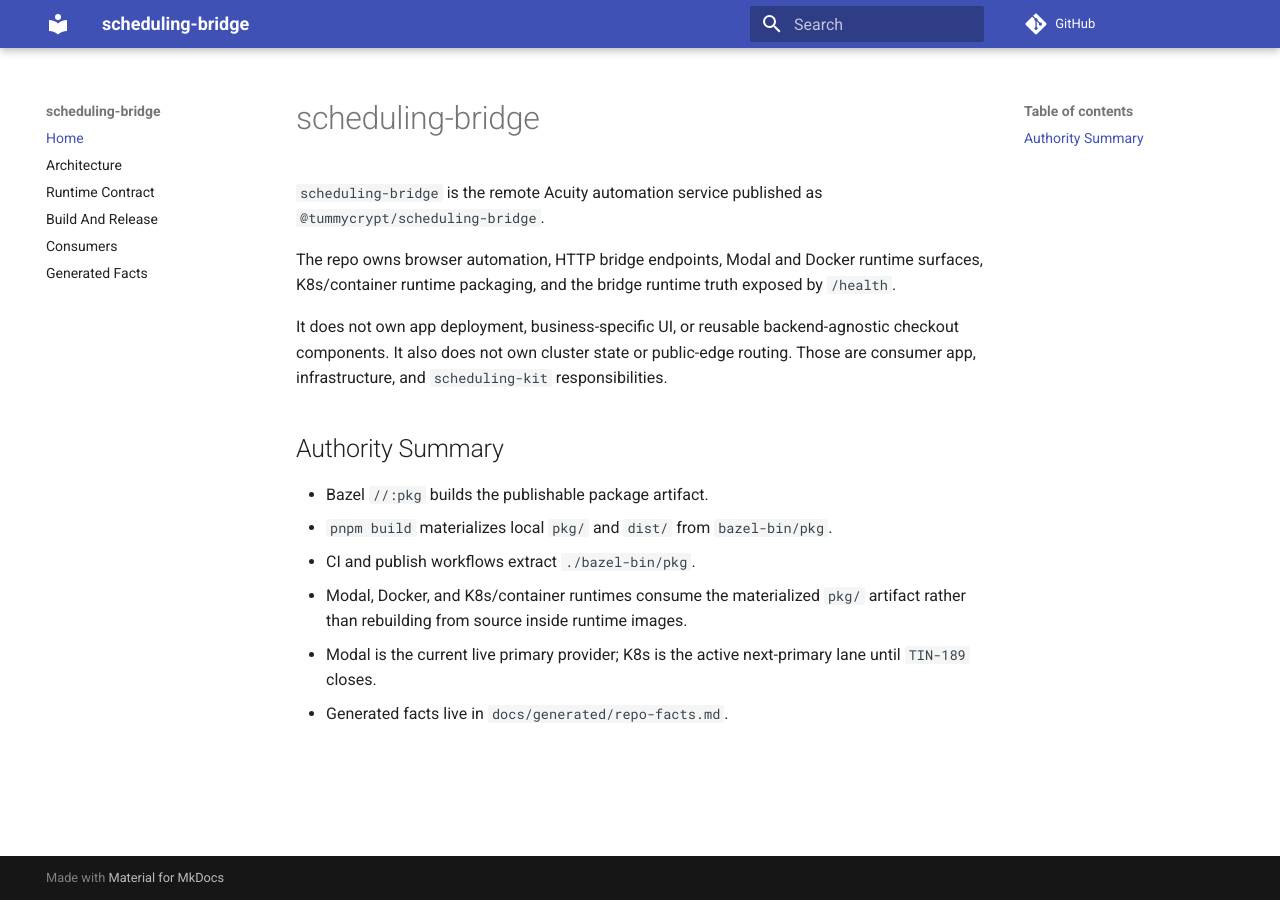
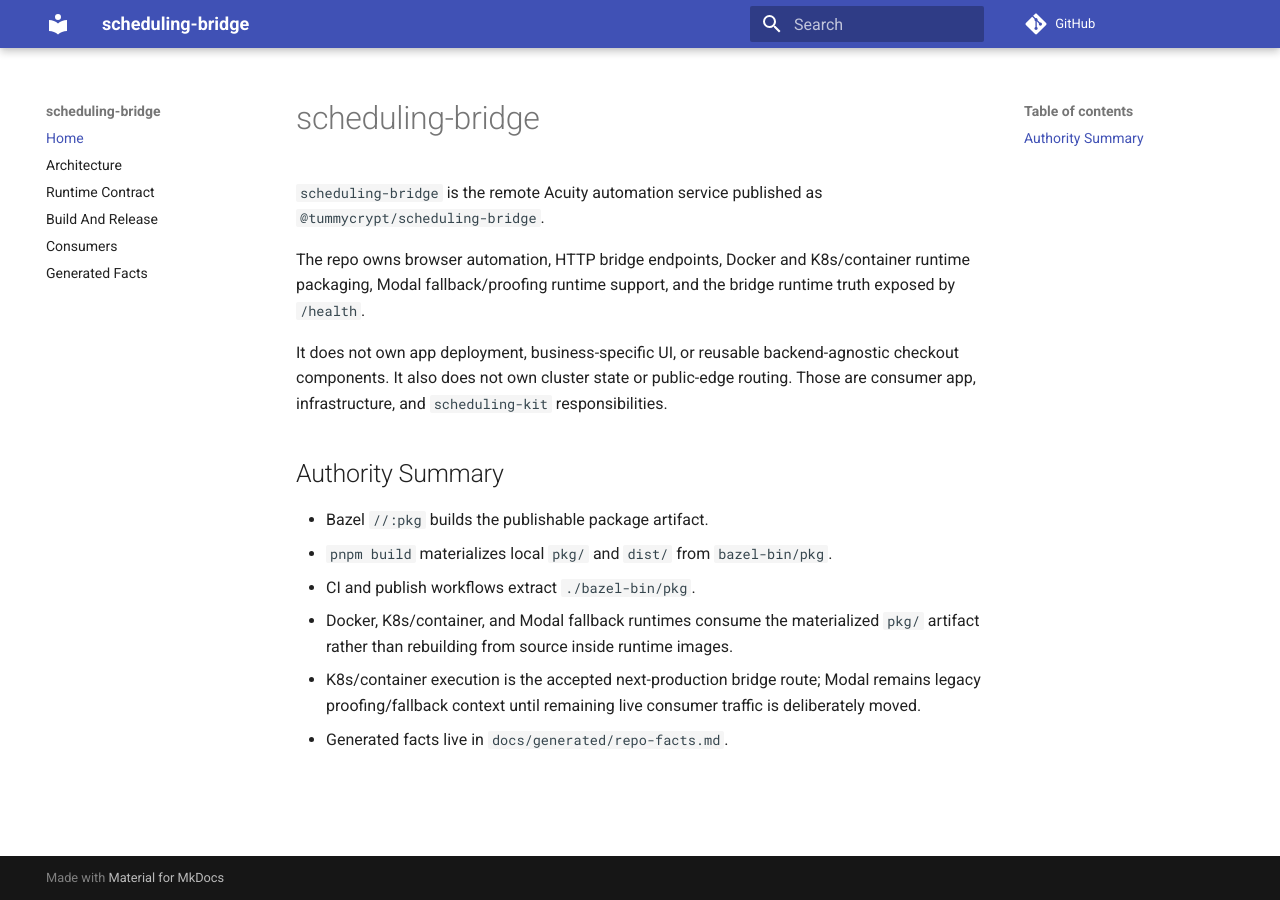
Before and after one commit to Jesssullivan/scheduling-bridge, an MkDocs documentation site: the page built from docs/index.md, in a window 1280 px wide. Built offline with MkDocs 1.6.1 and Material for MkDocs 9.7.7, drawn with Linux system fonts in a browser that asks for light colours; comment, search, counter and statistics services are not loaded.

Commit message:
document k8s bridge as next production route (#102)

```diff
--- a/docs/index.md
+++ b/docs/index.md
@@ -3,9 +3,9 @@
 `scheduling-bridge` is the remote Acuity automation service published as
 `@tummycrypt/scheduling-bridge`.
 
-The repo owns browser automation, HTTP bridge endpoints, Modal and Docker
-runtime surfaces, K8s/container runtime packaging, and the bridge runtime truth
-exposed by `/health`.
+The repo owns browser automation, HTTP bridge endpoints, Docker and
+K8s/container runtime packaging, Modal fallback/proofing runtime support, and
+the bridge runtime truth exposed by `/health`.
 
 It does not own app deployment, business-specific UI, or reusable
 backend-agnostic checkout components. It also does not own cluster state or
@@ -17,8 +17,9 @@ public-edge routing. Those are consumer app, infrastructure, and
 - Bazel `//:pkg` builds the publishable package artifact.
 - `pnpm build` materializes local `pkg/` and `dist/` from `bazel-bin/pkg`.
 - CI and publish workflows extract `./bazel-bin/pkg`.
-- Modal, Docker, and K8s/container runtimes consume the materialized `pkg/`
-  artifact rather than rebuilding from source inside runtime images.
-- Modal is the current live primary provider; K8s is the active next-primary
-  lane until `TIN-189` closes.
+- Docker, K8s/container, and Modal fallback runtimes consume the materialized
+  `pkg/` artifact rather than rebuilding from source inside runtime images.
+- K8s/container execution is the accepted next-production bridge route; Modal
+  remains legacy proofing/fallback context until remaining live consumer traffic
+  is deliberately moved.
 - Generated facts live in `docs/generated/repo-facts.md`.
--- a/llms.txt
+++ b/llms.txt
@@ -12,8 +12,8 @@ Authority:
 - CI and publish extract `./bazel-bin/pkg` / `./bazel-bin/pkg`
 - runtime start command is `node dist/server/handler.js`
 - provider-agnostic runtime contract is the Node HTTP server plus `/health` tuple
-- Modal is the current live primary provider until `TIN-189` closes
-- K8s/container execution is the active next-primary lane from infrastructure
+- K8s/container execution is the accepted next-production provider from infrastructure
+- Modal remains fallback/proofing context until remaining live traffic moves
 - consumer apps should use `SCHEDULING_BRIDGE_URL` and `SCHEDULING_BRIDGE_AUTH_TOKEN`
 
 Toolchains:
```
Also changed, not shown: AGENTS.md (+18 -14 lines), README.md (+14 -9 lines), docs/build-and-release.md (+6 -4 lines), docs/generated/repo-facts.md (+2 -2 lines), docs/runtime-contract.md (+5 -3 lines), 1 other file.
